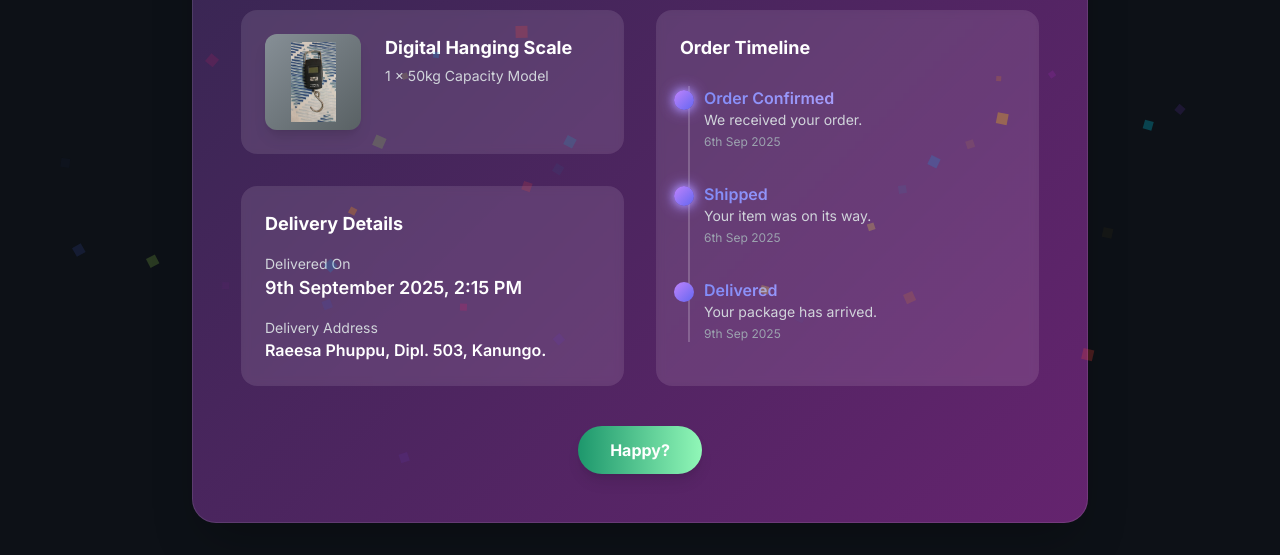
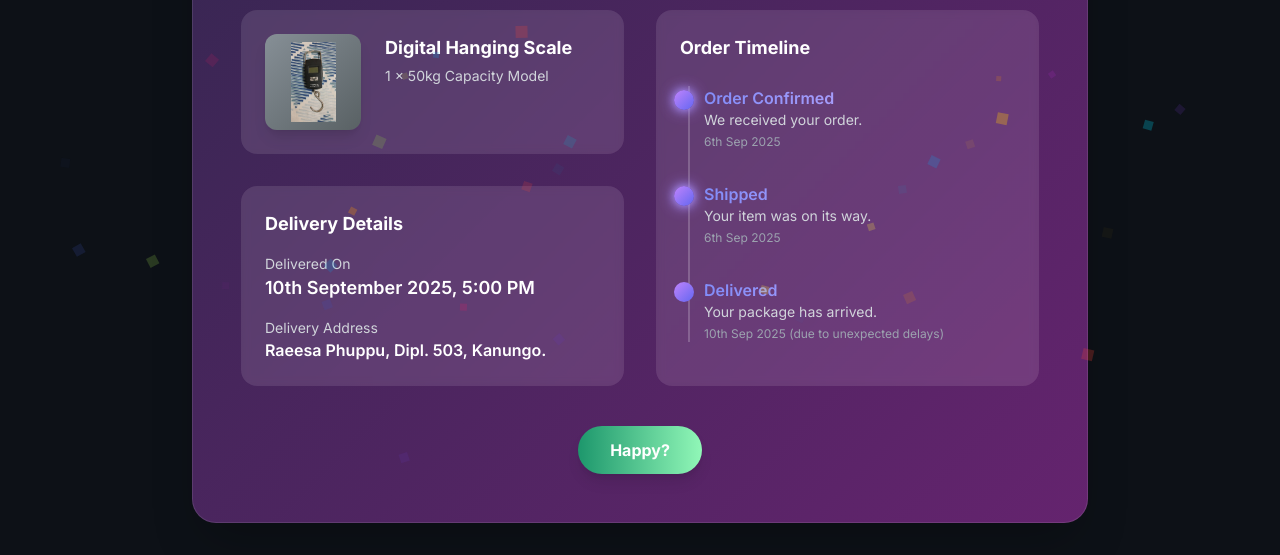
Before and after one commit to Ai-Master786/order-confirmation, a plain HTML site: page index.html in a window 1280 px wide. Shown: the part 206-761 px from the top of the page. Drawn offline with nearby package versions, Linux system fonts and the light colour scheme.

Commit message:
Update index.html

```diff
--- a/index.html
+++ b/index.html
@@ -186,7 +186,7 @@
                     <div class="space-y-4">
                         <div>
                             <p class="text-sm text-gray-300">Delivered On</p>
-                            <p class="font-semibold text-lg">9th September 2025, 2:15 PM</p>
+                            <p class="font-semibold text-lg">10th September 2025, 5:00 PM</p>
                         </div>
                         <div>
                             <p class="text-sm text-gray-300">Delivery Address</p>
@@ -217,7 +217,7 @@
                            <div class="absolute -left-[30px] top-1 w-5 h-5 bg-gradient-to-br from-purple-400 to-indigo-500 rounded-full timeline-dot animate-pulse-glow" style="animation-delay: 0.4s"></div>
                             <p class="font-semibold status-text">Delivered</p>
                             <p class="text-sm text-gray-300">Your package has arrived.</p>
-                            <p class="text-xs text-gray-400 mt-1">9th Sep 2025</p>
+                            <p class="text-xs text-gray-400 mt-1">10th Sep 2025 (due to unexpected delays)</p>
                         </div>
                      </div>
                 </div>
```
